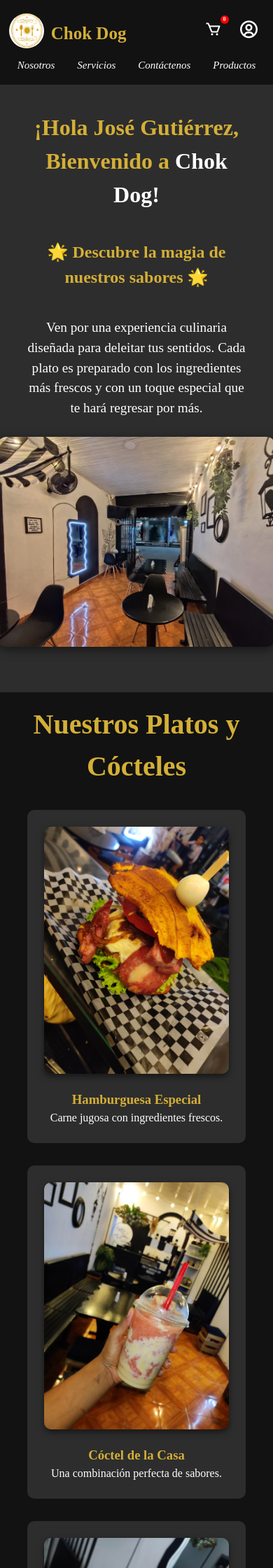
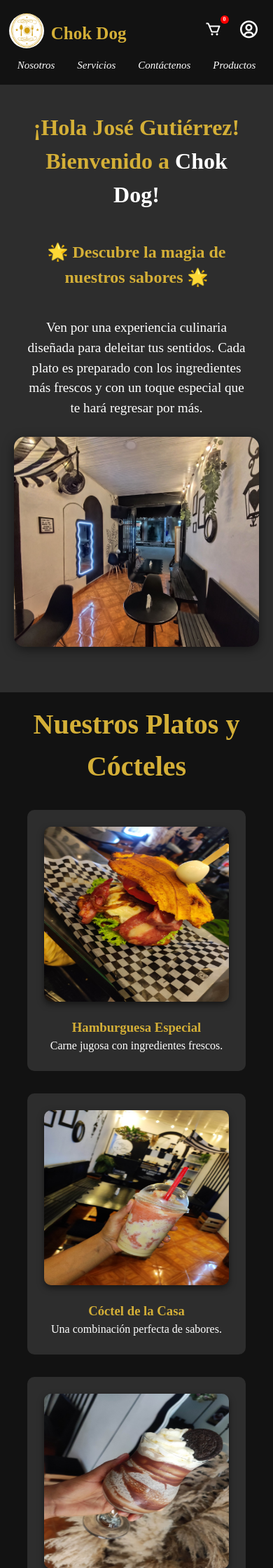
Before and after one commit to Jose-Pachongo/Chok-Dog, a Django app: page /pagina in a window 390 px wide; the page is wider, and only the part inside the window is pictured. Shown: the top 2240 px of that part at 70% size. Run offline with Django 5.2, Linux system fonts and the light colour scheme; a user stored in the database is signed in; some libraries are stand-ins or nearby versions; some web fonts are replaced.

Commit message:
martes11

```diff
--- a/comida/static/contactenos.css
+++ b/comida/static/contactenos.css
@@ -17,7 +17,7 @@
 }
 
 .contact-section {
-    padding: 3rem  2rem 4rem 2rem;
+    padding: 3rem  2rem 3rem 2rem;
 
 }
 
--- a/comida/static/pagina.css
+++ b/comida/static/pagina.css
@@ -2,7 +2,7 @@
     display: flex;
     align-items: center;
     justify-content: space-between;
-    padding: 5rem 10%;
+    padding: 5rem 15%;
     background-color: var(--gris-industrial);
     position: relative;
 }
@@ -119,7 +119,7 @@
 
 @media (max-width: 550px) {
     .hero img{
-        width: 400px;
+        width: 350px;
         height: 300px;
     }
     .hero-content h2 {
@@ -131,4 +131,10 @@
         color: var(--blanco);
         margin: 30px 0;
     }
+    .menu-of {
+        padding-bottom: 100px;
+    }
+    .menu-item img{
+        height: 250px;
+    }
 }
--- a/comida/templates/pagina.html
+++ b/comida/templates/pagina.html
@@ -7,7 +7,7 @@
 <header class="hero">
     <div class="hero-content">
 
-        <h1><span class="resaltado"> ¡Hola {{ user.first_name}} {{ user.last_name }},<br> Bienvenido a </span> Chok Dog!</h1>
+        <h1><span class="resaltado"> ¡Hola {{ user.first_name}} {{ user.last_name }}!<br> Bienvenido a </span> Chok Dog!</h1>
         <h2>🌟 Descubre la magia de nuestros sabores 🌟</h2>
         <p>Ven por una experiencia culinaria diseñada para deleitar tus sentidos. Cada plato es preparado con los ingredientes más frescos y con un toque especial que te hará regresar por más.
         </p>
--- a/comida/views.py
+++ b/comida/views.py
@@ -426,7 +426,7 @@ def procesar_pedido(request):
             Total: ${pedido.total}
 
             Productos:
-            {productos_str}
+            🛒{productos_str}
 
 
             Estamos procesando tu pedido y nos pondremos en contacto pronto.
```
Also changed, not shown: comida/static/productos.css (+2 -9 lines), db.sqlite3.
